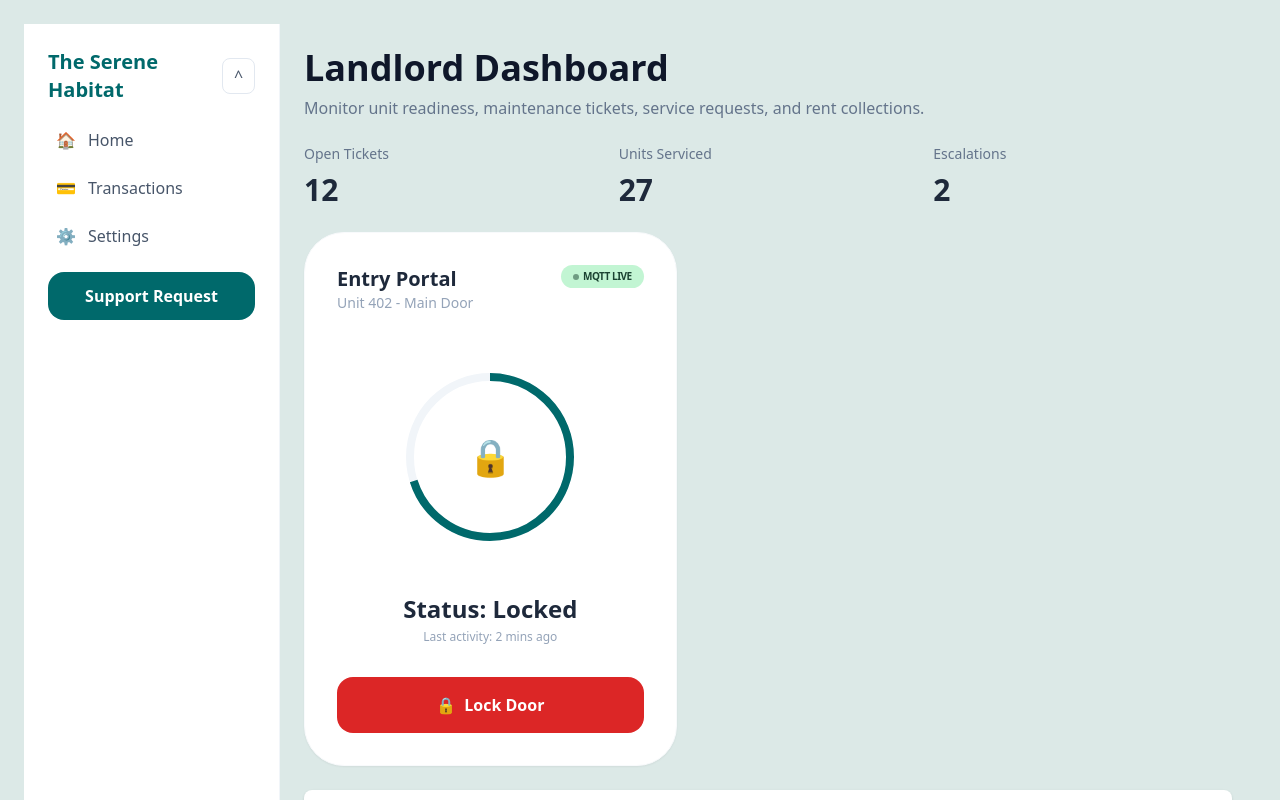
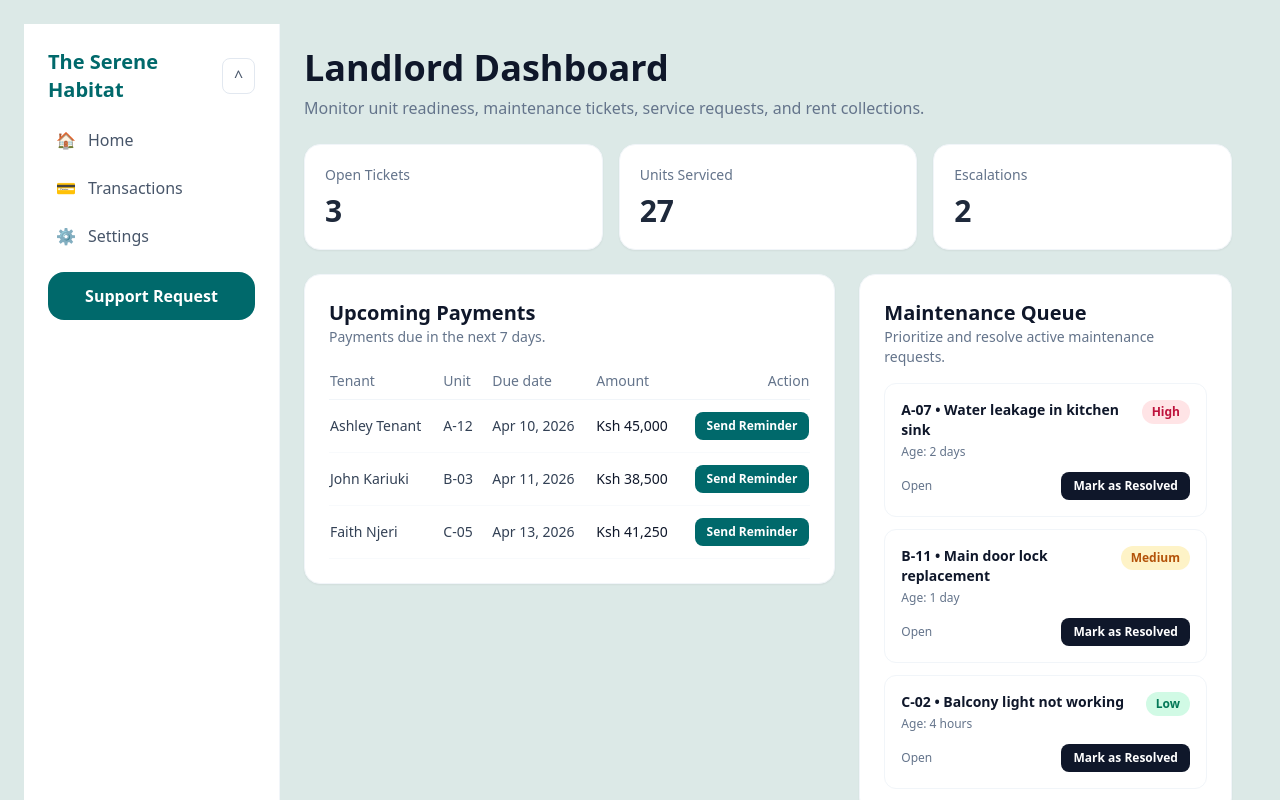
Before and after one commit to Isabellanamutenda/Serene-habitat, a Nuxt app: page /landlord/dashboard in a window 1280 px wide. Shown: the top 800 px of the page. Built offline with nearby package versions, Linux system fonts and the light colour scheme.

Commit message:
add results to the landlord dashboard

```diff
--- a/pages/landlord/dashboard.vue
+++ b/pages/landlord/dashboard.vue
@@ -14,20 +14,109 @@
 		</header>
 
 		<div class="grid grid-cols-1 md:grid-cols-3 gap-4">
-			<article class="card">
+			<article class="bg-white rounded-2xl border border-slate-100 shadow-sm p-5">
 				<p class="text-sm text-slate-500">Open Tickets</p>
-				<p class="text-3xl font-semibold text-slate-800 mt-2">12</p>
+				<p class="text-3xl font-semibold text-slate-800 mt-2">{{ openMaintenanceCount }}</p>
 			</article>
 
-			<article class="card">
+			<article class="bg-white rounded-2xl border border-slate-100 shadow-sm p-5">
 				<p class="text-sm text-slate-500">Units Serviced</p>
 				<p class="text-3xl font-semibold text-slate-800 mt-2">27</p>
 			</article>
 
-			<article class="card">
+			<article class="bg-white rounded-2xl border border-slate-100 shadow-sm p-5">
 				<p class="text-sm text-slate-500">Escalations</p>
 				<p class="text-3xl font-semibold text-slate-800 mt-2">2</p>
 			</article>
+		</div>
+
+		<p v-if="landlordMessage" class="text-sm font-medium text-[#00696b]">{{ landlordMessage }}</p>
+
+		<div class="grid grid-cols-1 xl:grid-cols-12 gap-6 items-start">
+			<section class="xl:col-span-7 bg-white rounded-2xl border border-slate-100 shadow-sm p-5 sm:p-6">
+				<header class="flex flex-col sm:flex-row sm:items-center sm:justify-between gap-2">
+					<div>
+						<h2 class="text-xl font-semibold text-slate-900">Upcoming Payments</h2>
+						<p class="text-sm text-slate-500">Payments due in the next 7 days.</p>
+					</div>
+				</header>
+
+				<div class="mt-4 overflow-x-auto">
+					<table class="min-w-full text-left text-sm">
+						<thead>
+							<tr class="border-b border-slate-100 text-slate-500">
+								<th class="py-2 pr-4 font-medium">Tenant</th>
+								<th class="py-2 pr-4 font-medium">Unit</th>
+								<th class="py-2 pr-4 font-medium">Due date</th>
+								<th class="py-2 pr-4 font-medium">Amount</th>
+								<th class="py-2 font-medium text-right">Action</th>
+							</tr>
+						</thead>
+						<tbody>
+							<tr v-for="payment in upcomingPayments" :key="payment.id" class="border-b border-slate-50">
+								<td class="py-3 pr-4 text-slate-700">{{ payment.tenant }}</td>
+								<td class="py-3 pr-4 text-slate-700">{{ payment.unit }}</td>
+								<td class="py-3 pr-4 text-slate-700">{{ payment.dueDate }}</td>
+								<td class="py-3 pr-4 font-medium text-slate-900">{{ payment.amount }}</td>
+								<td class="py-3 text-right">
+									<button
+										type="button"
+										class="rounded-lg px-3 py-1.5 text-xs font-semibold transition-all"
+										:class="payment.reminderSent ? 'bg-slate-100 text-slate-500 cursor-not-allowed' : 'bg-[#00696b] text-white hover:bg-[#004d4f]'"
+										:disabled="payment.reminderSent"
+										@click="sendReminder(payment.id)"
+									>
+										{{ payment.reminderSent ? 'Sent' : 'Send Reminder' }}
+									</button>
+								</td>
+							</tr>
+						</tbody>
+					</table>
+				</div>
+			</section>
+
+			<section class="xl:col-span-5 bg-white rounded-2xl border border-slate-100 shadow-sm p-5 sm:p-6">
+				<header>
+					<h2 class="text-xl font-semibold text-slate-900">Maintenance Queue</h2>
+					<p class="text-sm text-slate-500">Prioritize and resolve active maintenance requests.</p>
+				</header>
+
+				<ul class="mt-4 space-y-3">
+					<li
+						v-for="ticket in maintenanceQueue"
+						:key="ticket.id"
+						class="rounded-xl border border-slate-100 p-4"
+					>
+						<div class="flex items-start justify-between gap-4">
+							<div>
+								<p class="text-sm font-semibold text-slate-900">{{ ticket.unit }} • {{ ticket.issue }}</p>
+								<p class="mt-1 text-xs text-slate-500">Age: {{ ticket.age }}</p>
+							</div>
+							<span
+								class="rounded-full px-2.5 py-1 text-xs font-semibold"
+								:class="ticket.priority === 'High' ? 'bg-rose-100 text-rose-700' : ticket.priority === 'Medium' ? 'bg-amber-100 text-amber-700' : 'bg-emerald-100 text-emerald-700'"
+							>
+								{{ ticket.priority }}
+							</span>
+						</div>
+
+						<div class="mt-3 flex items-center justify-between">
+							<p class="text-xs font-medium" :class="ticket.status === 'Resolved' ? 'text-emerald-700' : 'text-slate-500'">
+								{{ ticket.status }}
+							</p>
+							<button
+								type="button"
+								class="rounded-lg px-3 py-1.5 text-xs font-semibold transition-all"
+								:class="ticket.status === 'Resolved' ? 'bg-slate-100 text-slate-500 cursor-not-allowed' : 'bg-slate-900 text-white hover:bg-slate-700'"
+								:disabled="ticket.status === 'Resolved'"
+								@click="markResolved(ticket.id)"
+							>
+								{{ ticket.status === 'Resolved' ? 'Resolved' : 'Mark as Resolved' }}
+							</button>
+						</div>
+					</li>
+				</ul>
+			</section>
 		</div>
 
 		<div class="grid grid-cols-1 xl:grid-cols-12 gap-6 items-start">
@@ -46,6 +135,7 @@
 </template>
 
 <script setup lang="ts">
+import { computed, ref } from 'vue'
 import Sidebar from '~/components/shared/SharedSidebar.vue'
 import LockControl from '~/components/tenant/LockControl.vue'
 import PaymentHistory from '~/components/tenant/PaymentHistory.vue'
@@ -55,4 +145,56 @@ const transactions = [
 	{ date: 'Mar 27, 2026', ref: 'MP1HU72Q90', amount: 'Ksh 38,500.00', status: 'Completed' },
 	{ date: 'Mar 25, 2026', ref: 'MP9LL14D06', amount: 'Ksh 41,250.00', status: 'Completed' }
 ]
+
+type PaymentItem = {
+	id: number
+	tenant: string
+	unit: string
+	dueDate: string
+	amount: string
+	reminderSent: boolean
+}
+
+type MaintenanceItem = {
+	id: number
+	unit: string
+	issue: string
+	priority: 'High' | 'Medium' | 'Low'
+	age: string
+	status: 'Open' | 'Resolved'
+}
+
+const upcomingPayments = ref<PaymentItem[]>([
+	{ id: 1, tenant: 'Ashley Tenant', unit: 'A-12', dueDate: 'Apr 10, 2026', amount: 'Ksh 45,000', reminderSent: false },
+	{ id: 2, tenant: 'John Kariuki', unit: 'B-03', dueDate: 'Apr 11, 2026', amount: 'Ksh 38,500', reminderSent: false },
+	{ id: 3, tenant: 'Faith Njeri', unit: 'C-05', dueDate: 'Apr 13, 2026', amount: 'Ksh 41,250', reminderSent: false }
+])
+
+const maintenanceQueue = ref<MaintenanceItem[]>([
+	{ id: 1, unit: 'A-07', issue: 'Water leakage in kitchen sink', priority: 'High', age: '2 days', status: 'Open' },
+	{ id: 2, unit: 'B-11', issue: 'Main door lock replacement', priority: 'Medium', age: '1 day', status: 'Open' },
+	{ id: 3, unit: 'C-02', issue: 'Balcony light not working', priority: 'Low', age: '4 hours', status: 'Open' }
+])
+
+const landlordMessage = ref('')
+
+const openMaintenanceCount = computed(() => maintenanceQueue.value.filter((ticket) => ticket.status === 'Open').length)
+
+function sendReminder(paymentId: number) {
+	upcomingPayments.value = upcomingPayments.value.map((payment) => {
+		if (payment.id !== paymentId) return payment
+		return { ...payment, reminderSent: true }
+	})
+
+	landlordMessage.value = 'Reminder sent successfully.'
+}
+
+function markResolved(ticketId: number) {
+	maintenanceQueue.value = maintenanceQueue.value.map((ticket) => {
+		if (ticket.id !== ticketId) return ticket
+		return { ...ticket, status: 'Resolved' }
+	})
+
+	landlordMessage.value = 'Ticket marked as resolved.'
+}
 </script>
```
